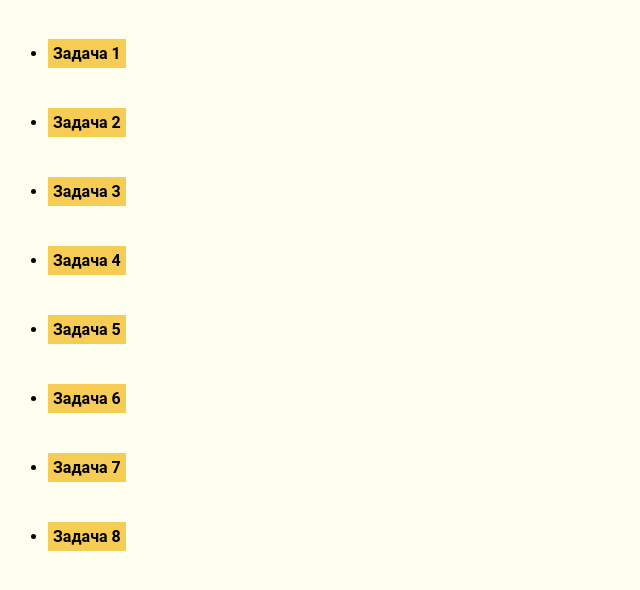
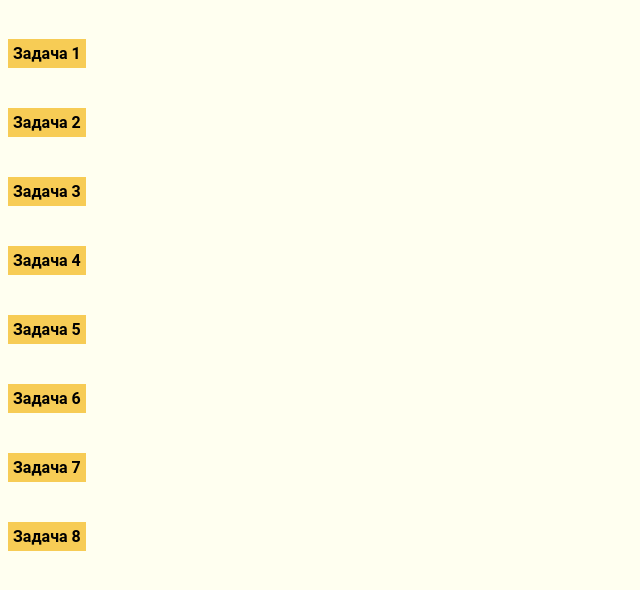
Before and after one commit to alalasimys/goit-js-hw-07, a plain HTML site: page index.html in a window 1280 px wide. Shown: the part 62-652 px from the top of the page, without its empty margins (0-640 px from the left). Drawn offline with Linux system fonts and the light colour scheme.

Commit message:
add corrected tasks of hm 7

```diff
--- a/css/style.css
+++ b/css/style.css
@@ -51,6 +51,10 @@ input {
   list-style: none;
 }
 
+.menu-item {
+  list-style: none;
+}
+
 #name-input {
   margin-top: 30px;
 }
--- a/index.html
+++ b/index.html
@@ -9,15 +9,14 @@
   </head>
   <body>
     <h1>Домашняя работа №7</h1>
-    <ul>
-      <li><a href="./task-1.html">Задача 1</a></li>
-      <li><a href="./task-2.html">Задача 2</a></li>
-      <li><a href="./task-3.html">Задача 3</a></li>
-      <li><a href="./task-4.html">Задача 4</a></li>
-      <li><a href="./task-5.html">Задача 5</a></li>
-      <li><a href="./task-6.html">Задача 6</a></li>
-      <li><a href="./task-7.html">Задача 7</a></li>
-      <li><a href="./task-8.html">Задача 8</a></li>
+      <li class="menu-item"><a href="./task-1.html">Задача 1</a></li>
+      <li class="menu-item"><a href="./task-2.html">Задача 2</a></li>
+      <li class="menu-item"><a href="./task-3.html">Задача 3</a></li>
+      <li class="menu-item"><a href="./task-4.html">Задача 4</a></li>
+      <li class="menu-item"><a href="./task-5.html">Задача 5</a></li>
+      <li class="menu-item"><a href="./task-6.html">Задача 6</a></li>
+      <li class="menu-item"><a href="./task-7.html">Задача 7</a></li>
+      <li class="menu-item"><a href="./task-8.html">Задача 8</a></li>
     </ul>
   </body>
 </html>
```
Also changed, not shown: js/task-6.js (+9 -6 lines), js/task-8.js (+3 -6 lines).
